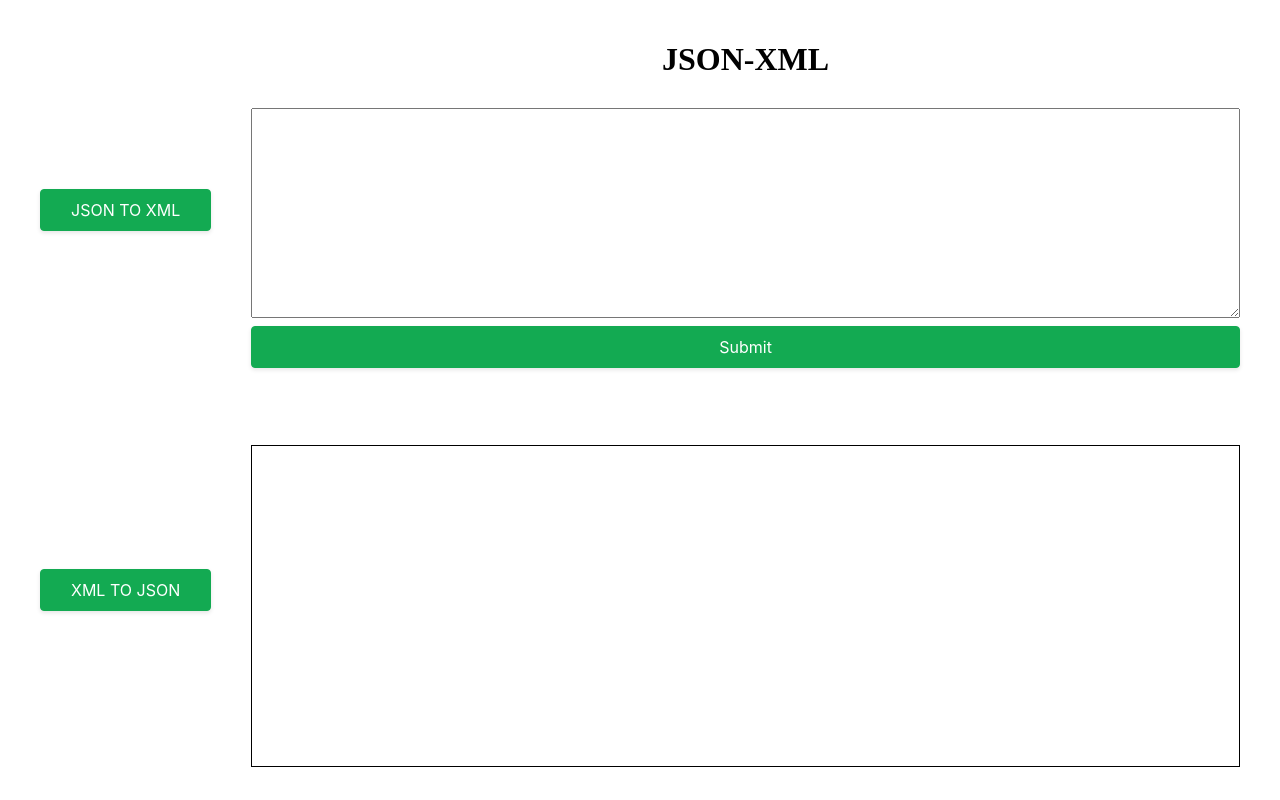
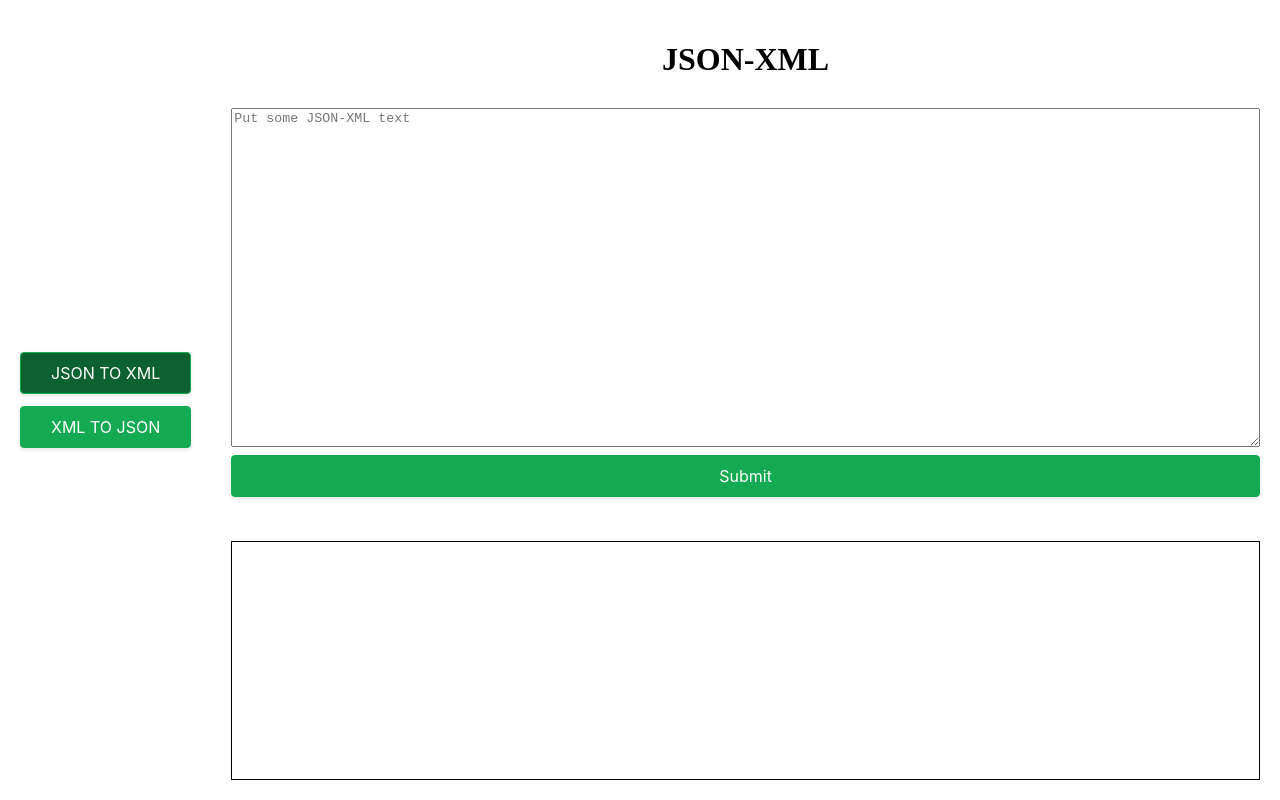
Before and after one commit to Jhons14/FrontConverter, a React (Vite) app: page / in a window 1280 px wide. Built offline with nearby package versions, Linux system fonts and the light colour scheme; no server answers.

Commit message:
Se agrega URL server a variables de entorno

```diff
--- a/src/App/App.css
+++ b/src/App/App.css
@@ -2,19 +2,20 @@ body {
   margin: 0;
 }
 .app-container {
-  padding: 20px 40px;
-  gap: 40px;
   display: grid;
   grid-template-columns: auto 1fr;
-  min-height: 100vh;
+  max-height: 100vh;
+  height: 100vh;
   box-sizing: border-box;
 }
 
 .format-buttons-container {
+  padding: 20px;
+  gap: 12px;
   display: flex;
   flex-direction: column;
-  justify-content: space-around;
-  height: 100%;
+  justify-content: center;
+  max-height: inherit;
   box-sizing: border-box;
 }
 
@@ -41,6 +42,11 @@ body {
   touch-action: manipulation;
 }
 
+.active {
+  background-color: #0b612f;
+  color: #fff;
+}
+
 .button:hover {
   box-shadow: rgba(0, 0, 0, 0.15) 0 3px 9px 0;
   transform: translateY(-2px);
--- a/src/App/App.jsx
+++ b/src/App/App.jsx
@@ -11,8 +11,15 @@ export function App() {
   function onChooseFormat(format) {
     setFormatToConvert(format);
     setDataResult('');
-    document.getElementById('data-input').value = '';
     setError();
+  }
+
+  function isSelected(format) {
+    if (format === formatToConvert) {
+      return 'active';
+    } else {
+      return '';
+    }
   }
 
   return (
@@ -20,7 +27,7 @@ export function App() {
       <div className='format-buttons-container'>
         <button
           type='button'
-          className='button format-button'
+          className={`button format-button ${(isSelected('JSON-XML'))}`}
           id={'JSON-XML'}
           onClick={() => onChooseFormat('JSON-XML')}
         >
@@ -28,7 +35,7 @@ export function App() {
         </button>
         <button
           type='button'
-          className='button format-button'
+          className={`button format-button ${(isSelected('XML-JSON'))}`}
           id={'XML-JSON'}
           onClick={() => onChooseFormat('XML-JSON')}
         >
--- a/src/components/DataContainer/DataContainer.css
+++ b/src/components/DataContainer/DataContainer.css
@@ -1,9 +1,11 @@
 .data-container {
+  padding: 20px;
   display: grid;
-  grid-template-rows: 1fr 40px 1fr;
-  height: 100%;
+  grid-template-rows: 2fr 20px 1fr;
+  height: inherit;
+  max-height: inherit;
+  gap: 12px;
   box-sizing: border-box;
-  gap: 12px;
 }
 .data-form {
   display: flex;
@@ -14,9 +16,11 @@
 
 .data-input {
   height: 100%;
+  overflow-y: auto;
 }
 
 .result-display {
+  overflow-y: auto;
   border: solid 1px;
-  padding: 8px;
+  margin: 0;
 }
--- a/src/components/DataContainer/DataContainer.jsx
+++ b/src/components/DataContainer/DataContainer.jsx
@@ -8,10 +8,14 @@ export function DataContainer({
   error,
   setError,
 }) {
-  const JSON_2_XML_URL = 'http://127.0.0.1:5000/convert/json-to-xml';
-  const XML_2_JSON_URL = 'http://127.0.0.1:5000/convert/xml-to-json';
+  const SERVER_URL = import.meta.env.VITE_SERVER_URL;
 
+  const JSON_2_XML_URL = `${SERVER_URL}/convert/json-to-xml`;
+  const XML_2_JSON_URL = `${SERVER_URL}/convert/xml-to-json`;
+  const formatErrorMsg = 'Error. Por favor revisa el formato de entrada';
   function onSubmitData(e, data) {
+    setDataResult('');
+    setError('');
     e.preventDefault();
     if (formatToConvert === 'JSON-XML') {
       onSubmitJSON(data);
@@ -21,29 +25,25 @@ export function DataContainer({
   }
 
   async function onSubmitJSON(jsonData) {
-    await fetch(JSON_2_XML_URL, {
+    const response = await fetch(JSON_2_XML_URL, {
       method: 'POST',
       body: jsonData,
       headers: {
         'Content-Type': 'application/json',
       },
-    })
-      .then((response) => {
-        if (!response.ok) {
-          throw new Error('Network response was not ok');
-        }
-        return response.text();
-      })
-      .then((xmlText) => {
-        // Now you can work with the parsed XML document
-        setDataResult(xmlText); // Asignar el contenido del XML
-      })
-      .catch((error) => {
-        setError(error);
-      });
+    });
+    if (response.ok) {
+      setDataResult(await response.text());
+    } else if (response.status === 400) {
+      setError(formatErrorMsg);
+    } else if (!response || response.status === 500) {
+      setError('Error en el servidor');
+    }
   }
 
   async function onSubmitXML(xmlData) {
+    console.log(xmlData);
+
     const response = await fetch(XML_2_JSON_URL, {
       method: 'POST',
       body: xmlData,
@@ -53,9 +53,11 @@ export function DataContainer({
     });
 
     if (response.ok) {
-      setDataResult(response.json());
+      setDataResult(await response.json());
     } else if (response.status === 400) {
-      setError('Peticion mal formada revisa el formato de entrada');
+      setError(formatErrorMsg);
+    } else if (!response || response.status === 500) {
+      setError('Error en el servidor');
     }
   }
 
@@ -71,6 +73,7 @@ export function DataContainer({
         </h1>
         <textarea
           className='data-input'
+          placeholder={`Put some ${formatToConvert} text`}
           id='data-input'
           onChange={(e) => setData(e.target?.value)}
         ></textarea>
```
Also changed, not shown: 1 other file (tests, documents, lock files or other folders).
